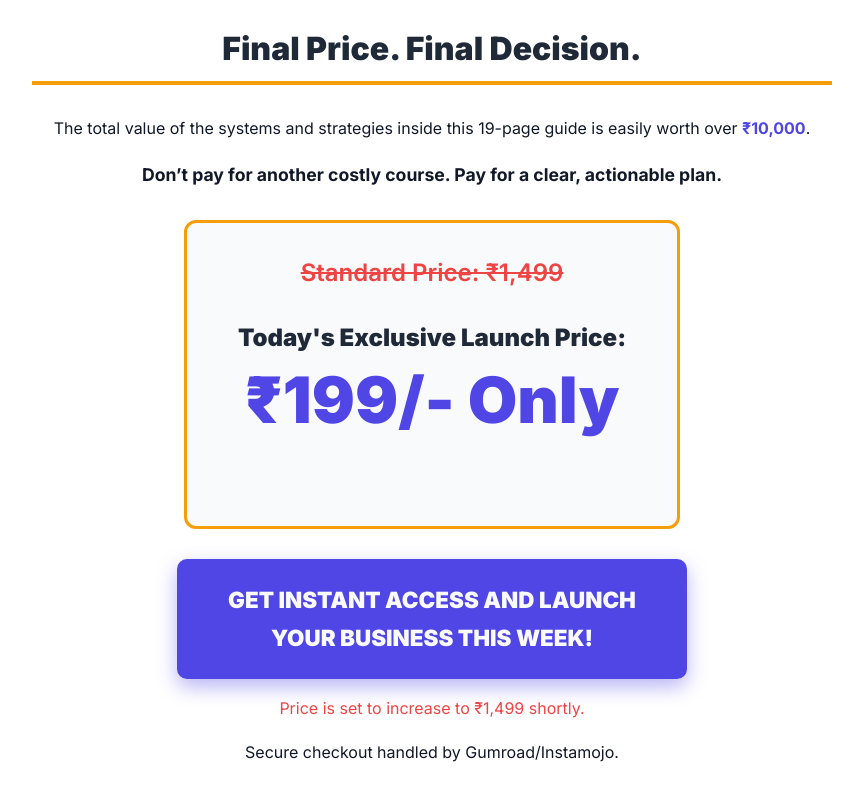
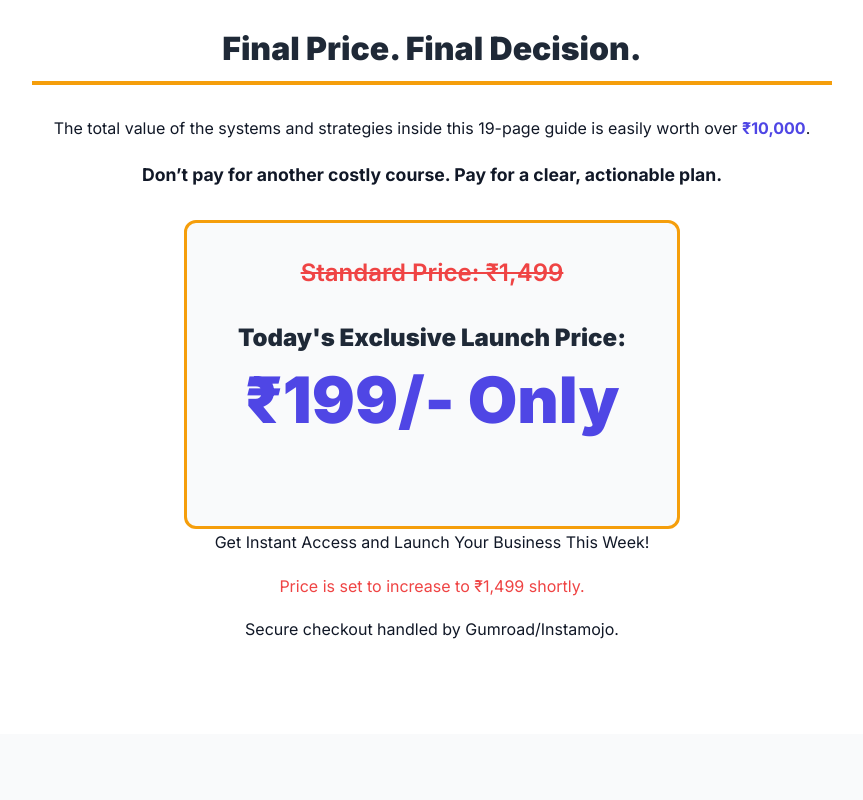
Before and after one commit to lapilap301-creator/faxelessempire, a plain HTML site: page index.html in a window 1280 px wide. Shown: the part 3978-4778 px from the top of the page, without its empty margins (208-1071 px from the left). After the commit the page ends 4712 px from the top, so only its background shows below. Drawn offline with Linux system fonts and the light colour scheme.

Commit message:
Update index.html

```diff
--- a/index.html
+++ b/index.html
@@ -357,7 +357,8 @@
             </div>
 
             <!-- CRITICAL ACTION: REPLACE #GUMROAD_LINK_HERE WITH YOUR ACTUAL GUMROAD URL -->
-            <a href="#GUMROAD_LINK_HERE" class="cta-button">
+            <a href="https://www.instamojo.com/@faxelssempire/l4563b478f3af42d49cb95a2e53ce72e0/" rel="im-checkout" data-text="Pay" data-css-style="color:#ffffff; background:#75c26a; width:300px; border-radius:4px"   data-layout="vertical"></a>
+<script src="https://js.instamojo.com/v1/button.js"></script>
                 Get Instant Access and Launch Your Business This Week!
             </a>
 
```
